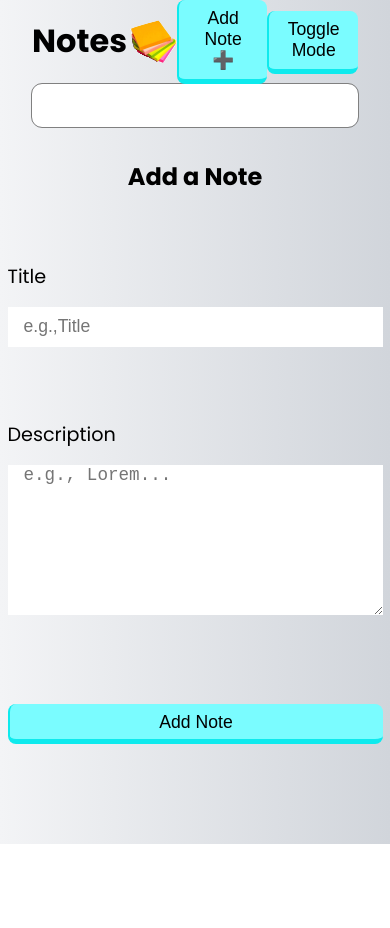
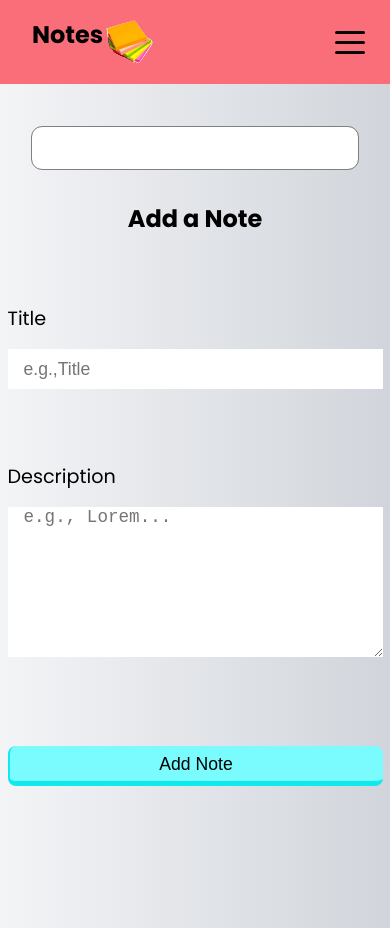
Before and after one commit to ajarek/react-64-vite-Notes-Router-6.8, a React (Vite) app: page /note in a window 390 px wide. Before the commit the page ends 844 px from the top, so only its background shows below. Built offline with nearby package versions, Linux system fonts and the light colour scheme.

Commit message:
added toggle menu

```diff
--- a/package.json
+++ b/package.json
@@ -9,6 +9,7 @@
     "preview": "vite preview"
   },
   "dependencies": {
+    "hamburger-react": "^2.5.0",
     "react": "^18.2.0",
     "react-dom": "^18.2.0",
     "react-router-dom": "^6.8.2",
--- a/src/App.jsx
+++ b/src/App.jsx
@@ -1,4 +1,4 @@
-import { createContext, useState } from 'react'
+import { createContext, useState,useEffect } from 'react'
 import { createBrowserRouter, RouterProvider } from 'react-router-dom'
 import Error from './pages/Error'
 import Main, { mainLoader } from './layouts/Main'
@@ -32,6 +32,7 @@
 function App() {
   const [toggle, setToggle] = useState(false)
   const [searchTerm, setSearchTerm] = useState("");
+
   return (
     <div
       className='App'
--- a/src/components/Nav.jsx
+++ b/src/components/Nav.jsx
@@ -1,11 +1,14 @@
 import { React, useState, useContext, useEffect } from 'react'
+import Hamburger from 'hamburger-react'
 import { Link } from 'react-router-dom'
 import { AppContext } from '../App'
 
 const Nav = ({ title }) => {
   const { toggle, setToggle } = useContext(AppContext)
+  const [isOpen, setOpen] = useState(false)
   return (
-    <div className='nav'>
+    <nav className='nav'>
+      <div className="nav-wrapper">
       <Link
         to={'/'}
         className={'link'}
@@ -18,6 +21,8 @@
           />
         </div>
       </Link>
+      </div>
+      <ul className={!isOpen ? 'wrapper' : 'wrapper navbar-none'}>
       <Link
         to={'/note'}
         className='link'
@@ -29,7 +34,27 @@
       <div className='toggle-btn'>
         <button onClick={() => setToggle(!toggle)}>Toggle Mode</button>
       </div>
-    </div>
+      </ul>
+      <div className='hamburger'>
+        <Hamburger
+          size={30}
+          duration={0.3}
+          distance='md'
+          color={isOpen ? '#f15e50' : '#080808'}
+          easing='ease-in'
+          rounded
+          label='Show menu'
+          onToggle={(toggled) => {
+            setOpen(true)
+            if (toggled) {
+              // open a menu
+            } else {
+              setOpen(false)
+            }
+          }}
+        />
+      </div>
+    </nav>
   )
 }
 
--- a/src/index.css
+++ b/src/index.css
@@ -15,37 +15,30 @@
   box-sizing: border-box;
 }
 body {
-  background: var(--bg);
+   background: var(--bg);
   font-family: 'Poppins', sans-serif;
 }
+
 .App {
   max-width: 1440px;
   min-height: 100vh;
   margin: 0 auto;
+
 }
 .main-layout {
+
 }
-.nav {
+
+.search {
+  height: 10vh;
   display: flex;
-  height: 10vh;
-  justify-content: space-between;
-  align-items: center;
+  align-items: flex-end;
   padding: 0 2rem;
-}
-.nav .title {
-  display: flex;
-}
-.nav .link {
-  text-decoration: none;
-  color: var(--black);
-}
-.search {
-  height: 5vh;
-  padding: 0 2rem;
+  margin-top: 10vh;
 }
 .search input {
   width: 100%;
-  height: 100%;
+  height: 5vh;
   padding: 0 1rem;
   border: none;
   outline: 1px solid grey;
@@ -164,3 +157,74 @@
   border-left-width: 1px;
   top: 5;
 }
+
+
+
+ .nav {
+  max-width: 1440px;
+  width: 100%;
+  display: flex;
+  height: 10vh;
+  justify-content: space-between;
+  align-items: center;
+  padding: 0 2rem;
+  position: fixed;
+  top: 0;
+  background: #fa6e79;
+
+
+}
+.nav .title {
+  display: flex;
+
+}
+
+.nav .link {
+  text-decoration: none;
+  color: var(--black);
+  display: flex;
+  align-items: center;
+
+}
+
+.wrapper {
+  width: 55%;
+  display: flex;
+  flex-wrap: wrap;
+  align-items: center;
+  justify-content: space-between;
+}
+
+.hamburger {
+  position: absolute;
+  right: 1rem;
+  top: 50%;
+  transform: translateY(-50%);
+  z-index: 2;
+}
+@media (min-width: 769px) {
+  .hamburger {
+    display: none;
+  }
+}
+@media (max-width: 768px) {
+  .nav .wrapper {
+    flex-direction: column;
+    justify-content: space-evenly;
+    position: absolute;
+    right: 0;
+    top: -100vh;
+    transition: transform 0.5s ease-in-out;
+    z-index: 1;
+    background: var(--bg);
+    height: 8rem;
+    width: 100%;
+  }
+  .link {
+    /* margin-bottom: 2rem; */
+    transition: all 0.3s ease-in-out;
+  }
+  .navbar-none {
+    transform: translateY(100vh);
+  }
+}
--- a/src/pages/Dashboard.jsx
+++ b/src/pages/Dashboard.jsx
@@ -42,7 +42,7 @@
   return (
     <div className='dashboard'>
       {filteredItems && filteredItems.length > 0 ? (
-        filteredItems.sort((a,b)=>a.date-b.date).map((note) => {
+        filteredItems.sort((a, b) => a.date - b.date).map((note) => {
           return (
             <div
               className='card'
```
Also changed, not shown: 1 other file (tests, documents, lock files or other folders).
